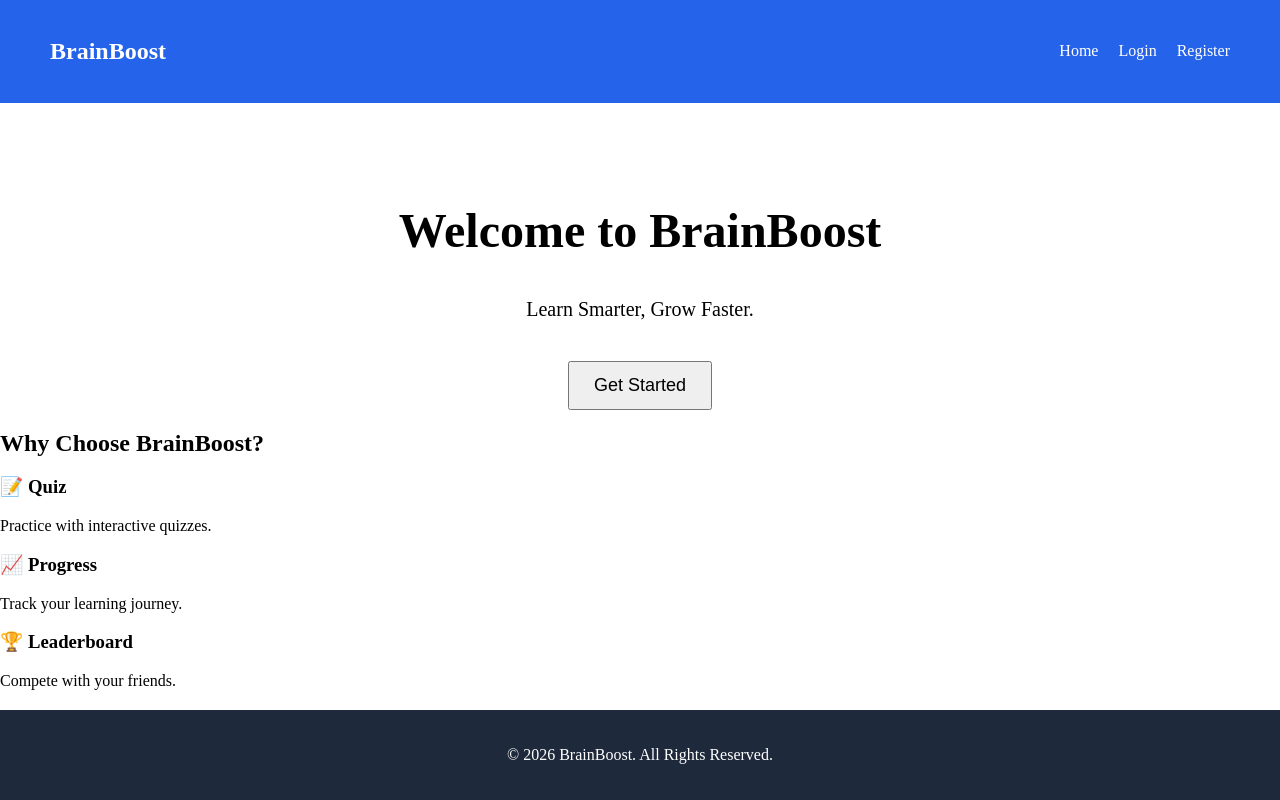
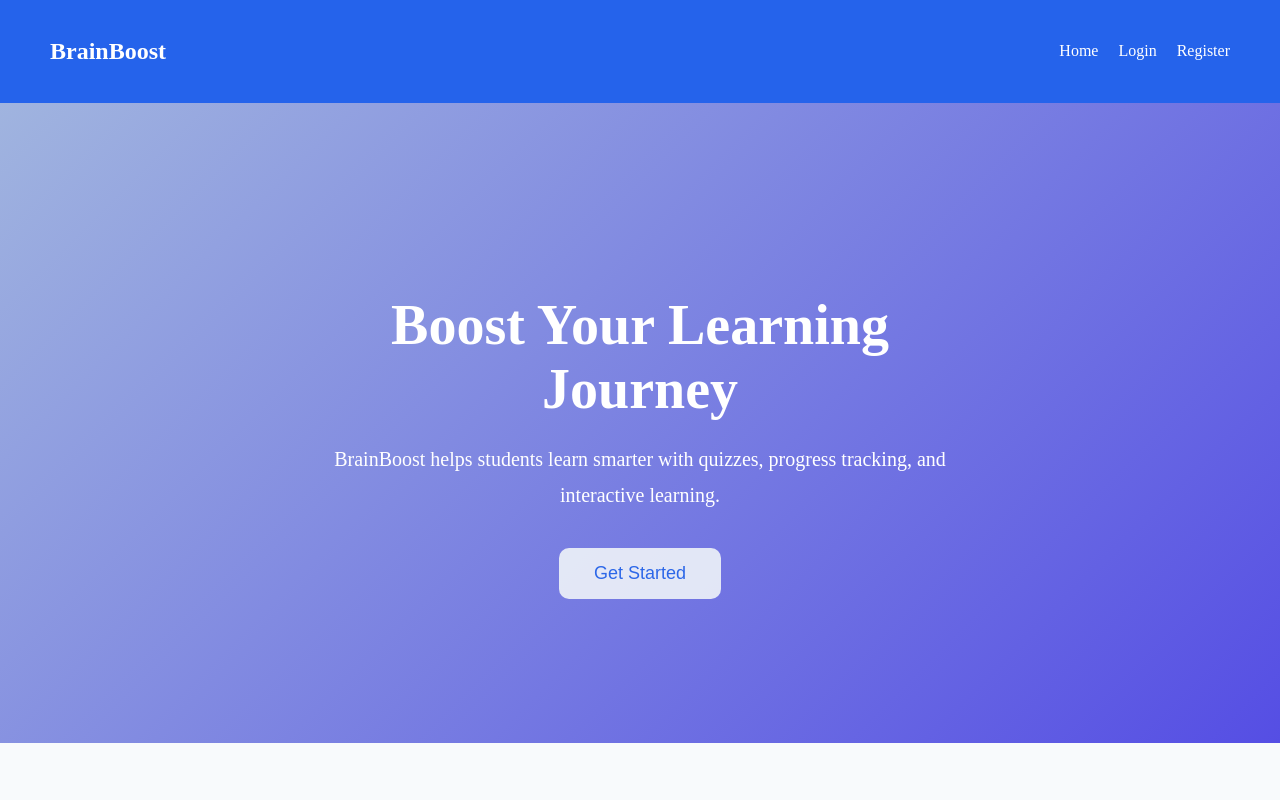
Before and after one commit to SagorOST/BrainBoost, a React (Vite) app in the folder client/: page / in a window 1280 px wide. Shown: the top 800 px of the page. Built offline with nearby package versions, Linux system fonts and the light colour scheme.

Commit message:
Add hero section and features section

```diff
--- a/client/src/components/Features.jsx
+++ b/client/src/components/Features.jsx
@@ -1,3 +1,4 @@
+import "../styles/Features.css";
 export default function Features() {
   return (
     <section className="features">
--- a/client/src/components/Hero.jsx
+++ b/client/src/components/Hero.jsx
@@ -1,27 +1,18 @@
+import "../styles/Hero.css";
+
 export default function Hero() {
   return (
-    <section
-      style={{
-        textAlign: "center",
-        marginTop: "100px",
-      }}
-    >
-      <h1 style={{ fontSize: "48px" }}>Welcome to BrainBoost</h1>
+    <section className="hero">
+      <div className="hero-content">
+        <h1>Boost Your Learning Journey</h1>
 
-      <p style={{ fontSize: "20px" }}>
-        Learn Smarter, Grow Faster.
-      </p>
+        <p>
+          BrainBoost helps students learn smarter with quizzes,
+          progress tracking, and interactive learning.
+        </p>
 
-      <button
-        style={{
-          padding: "12px 24px",
-          marginTop: "20px",
-          fontSize: "18px",
-          cursor: "pointer",
-        }}
-      >
-        Get Started
-      </button>
+        <button>Get Started</button>
+      </div>
     </section>
   );
 }
--- /dev/null
+++ b/client/src/styles/Features.css
@@ -0,0 +1,43 @@
+.features {
+  padding: 80px 10%;
+  text-align: center;
+  background: #f8fafc;
+}
+
+.features h2 {
+  font-size: 40px;
+  margin-bottom: 50px;
+  color: #1e293b;
+}
+
+.feature-cards {
+  display: flex;
+  justify-content: center;
+  gap: 30px;
+  flex-wrap: wrap;
+}
+
+.card {
+  background: white;
+  width: 300px;
+  padding: 30px 20px;
+  border-radius: 15px;
+  box-shadow: 0 8px 20px rgba(0,0,0,0.1);
+  transition: all 0.3s ease;
+}
+
+.card:hover {
+  transform: translateY(-10px);
+  box-shadow: 0 15px 30px rgba(37,99,235,0.25);
+}
+
+.card h3 {
+  font-size: 26px;
+  margin-bottom: 15px;
+  color: #2563eb;
+}
+
+.card p {
+  color: #555;
+  line-height: 1.6;
+}
--- /dev/null
+++ b/client/src/styles/Hero.css
@@ -0,0 +1,47 @@
+.hero {
+  min-height: 70vh;
+  display: flex;
+  justify-content: center;
+  align-items: center;
+  text-align: center;
+
+  background: linear-gradient(135deg, #a0b4df, #554ee4);
+
+  color: white;
+
+  padding: 40px 20px;
+}
+
+.hero-content {
+  max-width: 700px;
+}
+
+.hero h1 {
+  font-size: 56px;
+  margin-bottom: 20px;
+}
+
+.hero p {
+  font-size: 20px;
+  line-height: 1.8;
+  margin-bottom: 35px;
+}
+
+.hero button {
+  background: rgba(244, 249, 250, 0.866);
+  color: #2c67e8;
+
+  border: none;
+  padding: 15px 35px;
+
+  border-radius: 10px;
+
+  font-size: 18px;
+  cursor: pointer;
+
+  transition: 0.3s;
+}
+
+.hero button:hover {
+  transform: translateY(-3px);
+}
```
